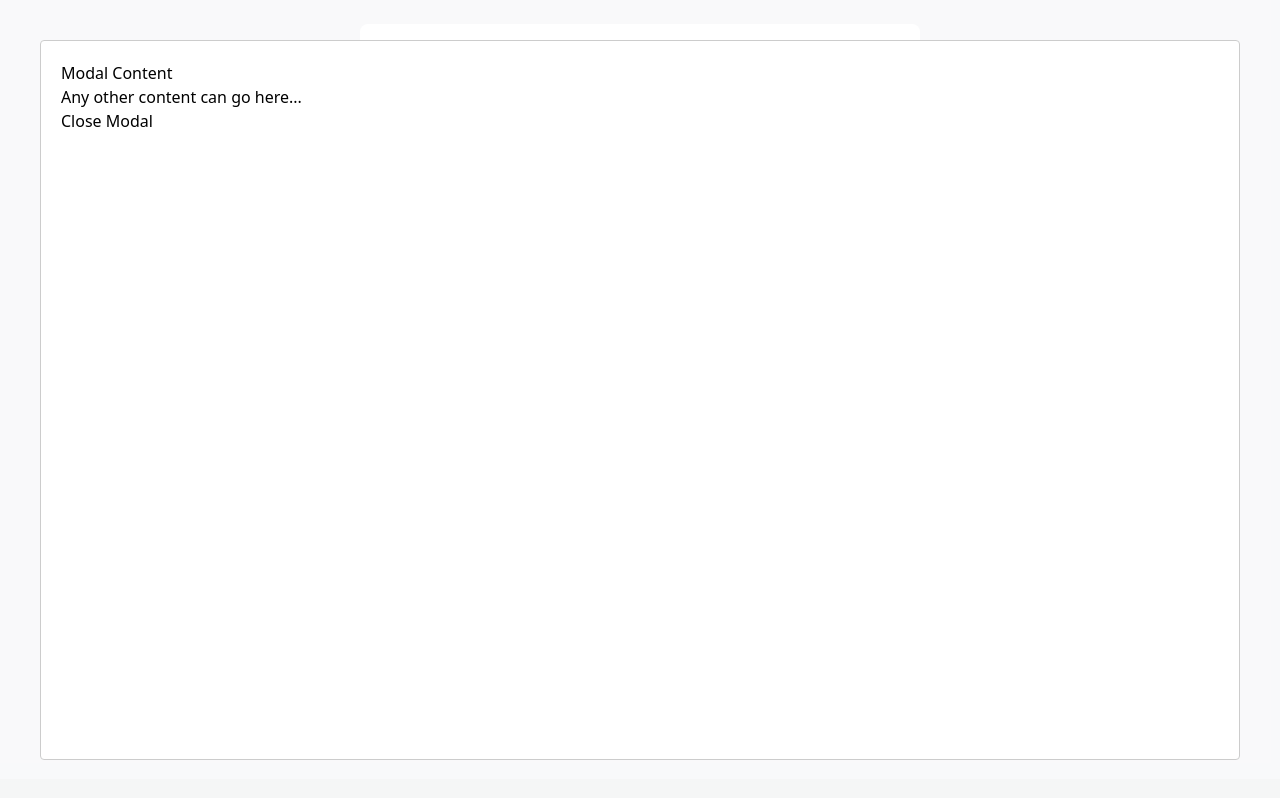
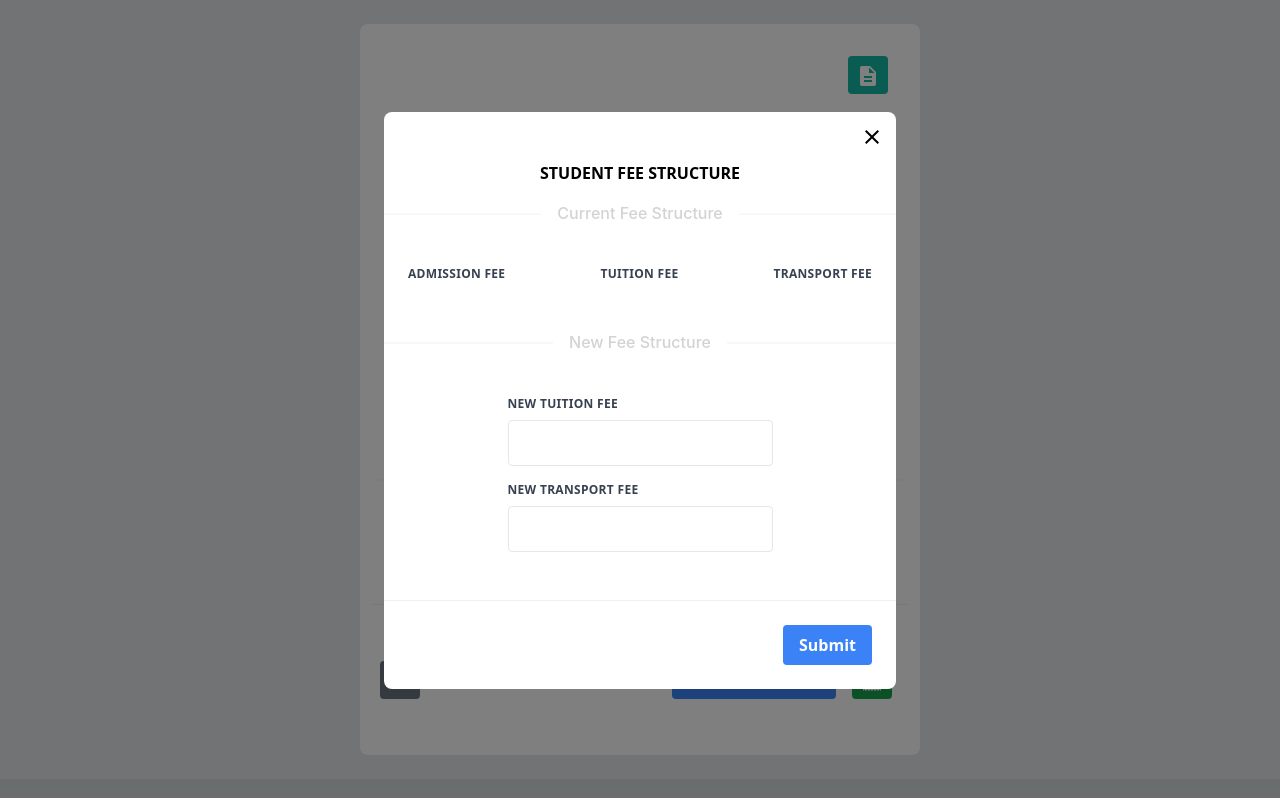
Before and after one commit to MuhammadOmarAzhar/student-fee, a Next.js app: page /student-detail in a window 1280 px wide. Both pictures are taken after a click on the button "New Fee Structure". Built offline with nearby package versions, Linux system fonts and the light colour scheme.

Commit message:
new fee structure modal

```diff
--- a/src/pages/student-detail/index.jsx
+++ b/src/pages/student-detail/index.jsx
@@ -3,6 +3,7 @@ import DescriptionIcon from '@mui/icons-material/Description';
 import AddIcon from '@mui/icons-material/Add';
 import ReceiptIcon from '@mui/icons-material/Receipt';
 import KeyboardBackspaceIcon from '@mui/icons-material/KeyboardBackspace';
+import CloseIcon from '@mui/icons-material/Close';
 import {Divider} from 'antd';
 import {useRouter} from 'next/router';
 import React, {useState} from 'react';
@@ -10,6 +11,10 @@ import Modal from 'react-modal';
 import {Tooltip} from '@mui/material';
 
 const studentDetail = () => {
+  const [newFee, setNewFee] = useState({
+    tuitionFee: '',
+    transportFee: '',
+  });
   const [isModalOpen, setIsModalOpen] = useState(false);
   const router = useRouter();
   const {
@@ -54,17 +59,22 @@ const studentDetail = () => {
     setIsModalOpen(false);
   };
 
+  const handleOnChange = (e) => {
+    const {name, value} = e.target;
+    setNewFee({...newFee, [name]: value});
+  };
+
   const handleBack = () => {
     router.push('/');
   };
   return (
-    <div className='bg-gray-200 h-full grid justify-center p-6'>
+    <div className='bg-gray-200 grid justify-center p-6'>
       <div className='flex justify-center'>
         <div className='bg-white p-6 rounded-lg h-fit w-fit'>
           <form className='w-full max-w-lg'>
             <div className='flex justify-end'>
               <button
-                className='bg-teal-400 hover:bg-teal-700 text-white w-fit m-2 py-1.5 px-2 rounded focus:outline-none focus:shadow-outline-green'
+                className='bg-teal-500 hover:bg-teal-700 text-white w-fit m-2 py-1.5 px-2 rounded focus:outline-none focus:shadow-outline-green'
                 type='button'
               >
                 <Tooltip title='Fee Record'>
@@ -201,9 +211,9 @@ const studentDetail = () => {
                     <p className='text-sm'>New Fee Structure</p>
                   </button>
                   <button
-                    className='bg-green-500 hover:bg-green-700 text-white w-fit m-2 py-1.5 px-2 rounded focus:outline-none focus:shadow-outline-green'
+                    className='bg-green-600 hover:bg-green-700 text-white w-fit m-2 py-1.5 px-2 rounded focus:outline-none focus:shadow-outline-green'
                     type='button'
-                    onClick={handleOpenModal}
+                    // onClick={handleOpenModal}
                   >
                     <Tooltip title='Fee Collection'>
                       <ReceiptIcon />
@@ -213,13 +223,114 @@ const studentDetail = () => {
                 <Modal
                   isOpen={isModalOpen}
                   onRequestClose={handleCloseModal}
-                  contentLabel='Example Modal'
+                  contentLabel='New Fee Structure Modal'
+                  className='grid grid-cols-1 justify-center items-center bg-white'
+                  style={{
+                    overlay: {
+                      backgroundColor: 'rgba(0, 0, 0, 0.5)',
+                      display: 'grid',
+                      placeItems: 'center',
+                    },
+                    content: {
+                      width: '40%',
+                      height: 'auto',
+                      margin: 'auto',
+                      top: '50%',
+                      borderRadius: '8px',
+                    },
+                  }}
                 >
-                  <h2 className='text-black'>Modal Content</h2>
-                  <p className='text-black'>Any other content can go here...</p>
-                  <button className='text-black' onClick={handleCloseModal}>
-                    Close Modal
-                  </button>
+                  <div>
+                    <div className='flex justify-end'>
+                      <button
+                        className='text-black p-3'
+                        onClick={handleCloseModal}
+                      >
+                        <CloseIcon />
+                      </button>
+                    </div>
+                    <h2 className='text-black text-center font-semibold uppercase'>
+                      Student Fee Structure
+                    </h2>
+                    <Divider style={{color: 'lightgray'}}>
+                      Current Fee Structure
+                    </Divider>
+                    <div className='p-6 justify-between flex '>
+                      <div>
+                        <label className='block uppercase tracking-wide text-gray-700 text-xs font-bold'>
+                          Admission fee
+                        </label>
+                        <p className='text-gray-400 text-sm mt-2'>
+                          {studentData.admissionFee}
+                        </p>
+                      </div>
+                      <div>
+                        <label className='block uppercase tracking-wide text-gray-700 text-xs font-bold'>
+                          Tuition fee
+                        </label>
+                        <p className='text-gray-400 text-sm mt-2'>
+                          {studentData.tuitionFee}
+                        </p>
+                      </div>
+                      <div>
+                        <label className='block uppercase tracking-wide text-gray-700 text-xs font-bold'>
+                          Transport fee
+                        </label>
+                        <p className='text-gray-400 text-sm mt-2'>
+                          {studentData.transportFee}
+                        </p>
+                      </div>
+                    </div>
+                    <Divider style={{color: 'lightgray'}}>
+                      New Fee Structure
+                    </Divider>
+                    <div className='p-6 flex flex-wrap gap-4 justify-center'>
+                      <div>
+                        <label
+                          className='block uppercase tracking-wide text-gray-700 text-xs font-bold mb-2'
+                          htmlFor='grid-tuition-fee'
+                        >
+                          new tuition fee
+                        </label>
+                        <input
+                          className='appearance-none block w-full bg-white text-gray-700 border border-gray-200 rounded py-3 px-4 leading-tight focus:outline-none focus:bg-white focus:border-gray-500'
+                          id='grid-tuition-fee'
+                          type='tuitionFee'
+                          name='tuitionFee'
+                          value={newFee.tuitionFee}
+                          onChange={handleOnChange}
+                        />
+                      </div>
+                      <div>
+                        <label
+                          className='block uppercase tracking-wide text-gray-700 text-xs font-bold mb-2'
+                          htmlFor='grid-transport-fee'
+                        >
+                          new Transport fee
+                        </label>
+                        <input
+                          className='appearance-none block w-full bg-white text-gray-700 border border-gray-200 rounded py-3 px-4 leading-tight focus:outline-none focus:bg-white focus:border-gray-500'
+                          id='grid-transport-fee'
+                          type='transportFee'
+                          name='transportFee'
+                          value={newFee.transportFee}
+                          onChange={handleOnChange}
+                        />
+                      </div>
+                    </div>
+                    <div>
+                      <Divider />
+                      <div className='flex justify-end items-end m-6'>
+                        <button
+                          className='bg-blue-500 hover:bg-blue-700 text-white font-bold py-2 px-4 rounded focus:outline-none focus:shadow-outline-blue'
+                          type='submit'
+                          // onClick={handleSubmit}
+                        >
+                          Submit
+                        </button>
+                      </div>
+                    </div>
+                  </div>
                 </Modal>
               </div>
             </div>
```
